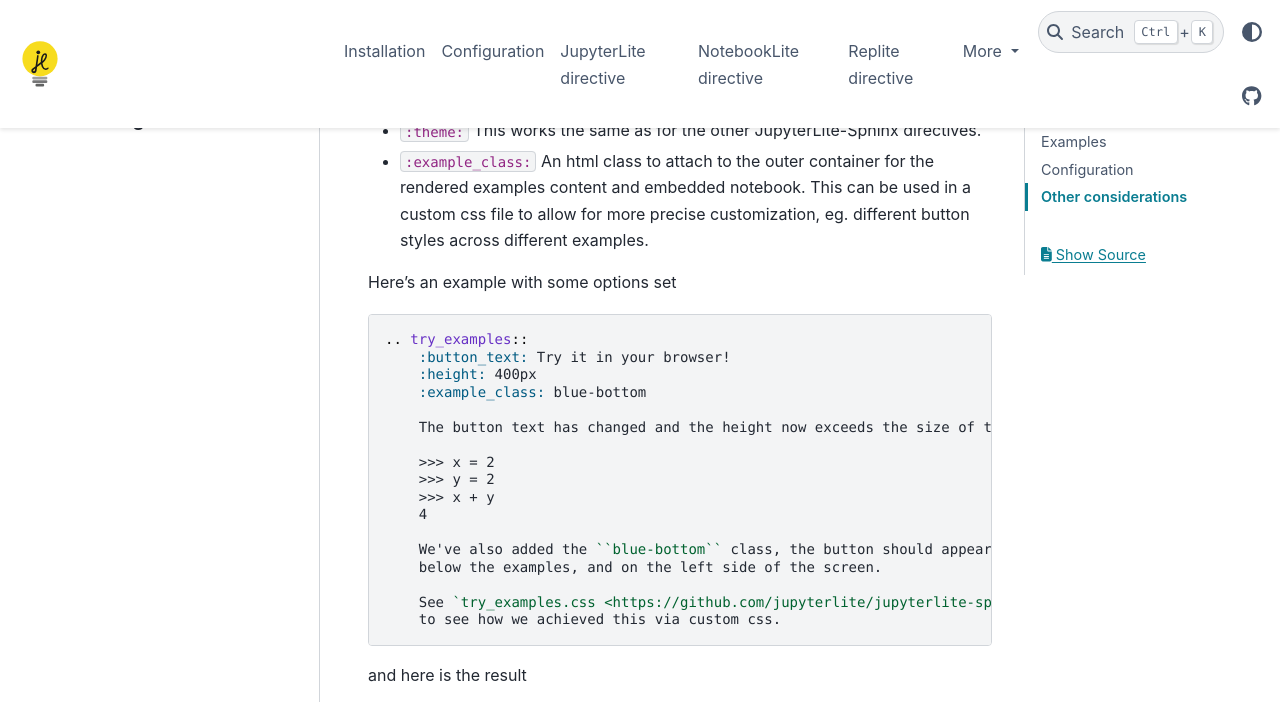
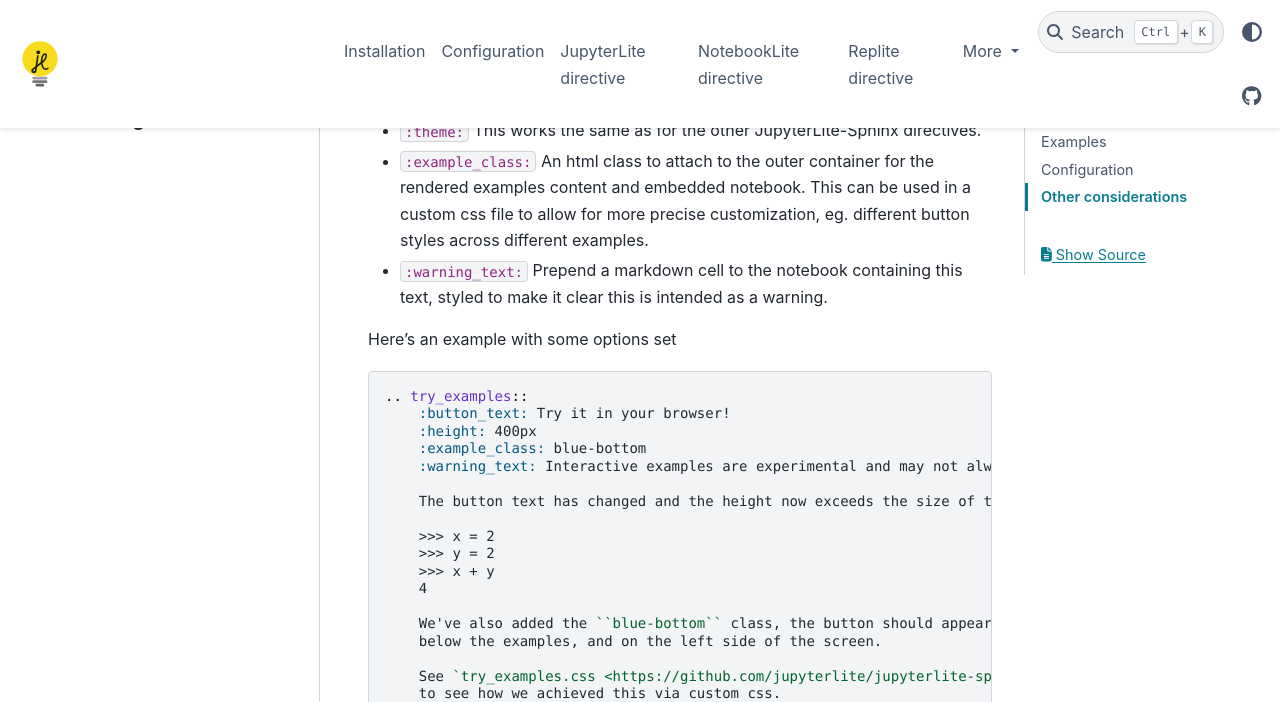
Before and after one commit to jupyterlite/jupyterlite-sphinx, a Sphinx documentation site: the page built from docs/directives/try_examples.md, in a window 1280 px wide and 1400 px high, scrolled down 2062 px, cut to the strip 0-702 px from the top of the window. Built offline with Sphinx 7.4.7 and the PyData theme 0.15.4, drawn with Linux system fonts in a browser that asks for light colours; some of the changed text lies outside the part shown.

Commit message:
Add documentation for warning_text

````diff
--- a/docs/directives/try_examples.md
+++ b/docs/directives/try_examples.md
@@ -118,6 +118,7 @@
 * `:example_class:` An html class to attach to the outer container for the rendered
 examples content and embedded notebook. This can be used in a custom css file to allow
 for more precise customization, eg. different button styles across different examples.
+* `:warning_text:` Prepend a markdown cell to the notebook containing this text, styled to make it clear this is intended as a warning.
 
 Here's an example with some options set
 
@@ -126,6 +127,7 @@
     :button_text: Try it in your browser!
     :height: 400px
     :example_class: blue-bottom
+    :warning_text: Interactive examples are experimental and may not always work as expected.
 
     The button text has changed and the height now exceeds the size of the content.
 
@@ -148,6 +150,7 @@
     :button_text: Try it in your browser!
     :height: 400px
     :example_class: blue-bottom
+    :warning_text: Interactive examples are experimental and may not always work as expected.
 
     The button text has changed and the height now exceeds the size of the content.
 
@@ -195,13 +198,14 @@
 allowing for specification of examples sections which should not be made interactive.
 
 
-The button text and theme can be set globally with the config variables
-`try_examples_global_button_text`, and `try_examples_global_theme`.
+The button text, theme, and warning text can be set globally with the config variables
+`try_examples_global_button_text`, `try_examples_global_theme`, and `try_examples_global_warning_text`.
 
 ```python
 global_enable_try_examples = True
 try_examples_global_button_text = "Try it in your browser!"
 try_examples_global_height = "200px"
+try_examples_global_warning_text = "Interactive examples are experimental and may not always work as expected."
 ```
 
 There is no option to set a global specific height because the proper height
````
